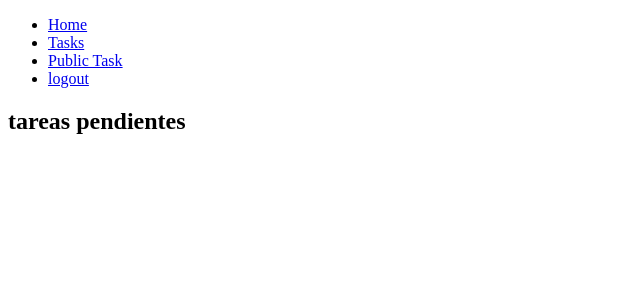
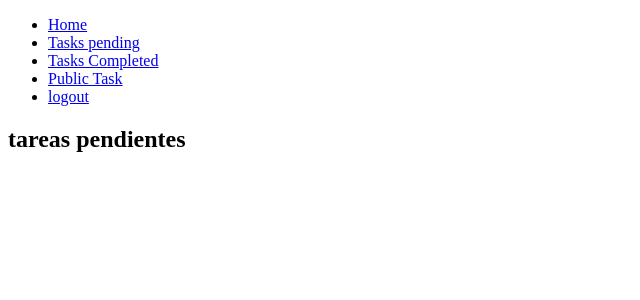
Before and after one commit to castrogarciajs/Be-the-change, a Django app: page /tasks/ in a window 1280 px wide. Shown: the top 300 px of the page, without its empty margins (0-640 px from the left). Run offline with Django 4.2, Linux system fonts and the light colour scheme; the visitor is signed in with stand-in values (Sample User, id 1); data that the repository does not hold is empty.

Commit message:
creando una url para las tareas completadas

```diff
--- a/changes/urls.py
+++ b/changes/urls.py
@@ -22,6 +22,7 @@ urlpatterns = [
     path('', views.main, name='main'),
     path('register/', views.register, name='register'),
     path('tasks/', views.tasks, name='tasks'),
+    path('tasks/completed/', views.tasks_completed, name='task_completed'),
     path('create/task/', views.save_task, name="create"),
     path('task/<int:id>', views.task_by_id, name="id"),
     path('task/<int:id>/complete', views.complete_task, name="complete"),
--- a/tasks/templates/pages/Tasks.html
+++ b/tasks/templates/pages/Tasks.html
@@ -16,6 +16,7 @@
     <div>
       <p>{{task.description}}</p>
       <span>{{task.user.username}}</span>
+      <time>{{task.completed|date:'M j Y:i'}}</time>
     </div>
   </a>
   {% endfor %}
--- a/tasks/templates/partials/Navbar.html
+++ b/tasks/templates/partials/Navbar.html
@@ -5,7 +5,10 @@
     </li>
     {% if user.is_authenticated %}
     <li>
-      <a href="/tasks/">Tasks</a>
+      <a href="/tasks/">Tasks pending</a>
+    </li>
+    <li>
+      <a href="/tasks/completed/">Tasks Completed</a>
     </li>
     <li>
       <a href="/create/task/">Public Task</a>
--- a/tasks/views.py
+++ b/tasks/views.py
@@ -154,3 +154,14 @@ def delete_task(request, id):
     if request.method == 'POST':
         task.delete()
         return redirect("tasks")
+
+
+def tasks_completed(request):
+    """Tasks."""
+    title = 'Tasks'
+    tasks = Task.objects.filter(
+        user=request.user, completed__isnull=False).order_by('-completed')
+    return render(request, 'pages/Tasks.html', {
+        'title': title,
+        'tasks': tasks
+    })
```
